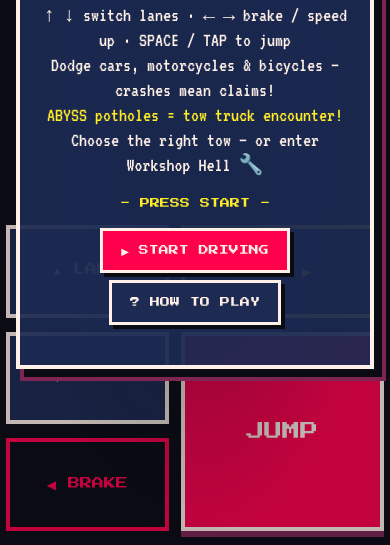
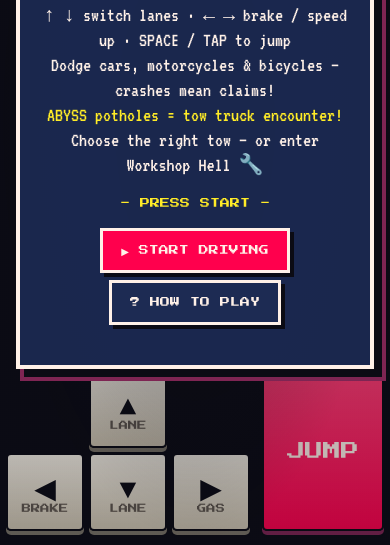
Before and after one commit to rumandsandals/pj-pothole-runner, a website built with Vite: page index.html in a window 390 px wide. Shown: the part 299-844 px from the top of the page. Built offline with nearby package versions, Linux system fonts and the light colour scheme.

Commit message:
v27: on-screen arrow-key cluster (like a keyboard) plus a wide JUMP key
Co-Authored-By: Claude Opus 5.5 <noreply@anthropic.com>

```diff
--- a/index.html
+++ b/index.html
@@ -63,12 +63,15 @@
         <button class="btn wide" id="wsEndBtn"></button>
       </section>
 
+      <!-- On-screen controls: an arrow-key cluster (like a keyboard) plus a wide JUMP key -->
       <div id="controls">
-        <button class="lane-btn pedal" id="brakeBtn" data-text="brakeButton"></button>
-        <button class="lane-btn" id="laneUpBtn" data-text="laneUpButton"></button>
+        <div class="dpad">
+          <button class="key" id="laneUpBtn" data-text="laneUpButton" aria-label="Lane up"></button>
+          <button class="key pedal" id="brakeBtn" data-text="brakeButton" aria-label="Brake (hold)"></button>
+          <button class="key" id="laneDownBtn" data-text="laneDownButton" aria-label="Lane down"></button>
+          <button class="key pedal" id="gasBtn" data-text="gasButton" aria-label="Gas (hold)"></button>
+        </div>
         <button id="jumpBtn" data-text="jumpButton"></button>
-        <button class="lane-btn" id="laneDownBtn" data-text="laneDownButton"></button>
-        <button class="lane-btn pedal" id="gasBtn" data-text="gasButton"></button>
       </div>
       <div id="hint" data-text="controlsHint"></div>
       <div id="rotateHint" data-text="rotateHint"></div>
--- a/src/config/game.ts
+++ b/src/config/game.ts
@@ -146,7 +146,7 @@ export const ANIMATION = {
 export const LAYOUT = {
   maxWidth: 1600, // the game never grows wider than this (px)
   minWidth: 280,
-  reservedHeight: 200, // room for the title, HUD and jump button (computer / tablet)
+  reservedHeight: 250, // room for the title, HUD and the arrow keys (computer / tablet)
 
   // Phone held sideways: the road fills the screen, buttons sit on top of it.
   // Used when the screen is wider than tall and no taller than this.
--- a/src/config/text.ts
+++ b/src/config/text.ts
@@ -89,11 +89,12 @@ export const TEXT = {
   musicOff: 'MUSIC',
 
   jumpButton: 'JUMP',
-  controlsHint: '↑ ↓ LANES · HOLD A / D BRAKE · GAS · SPACE JUMP · F FULL SCREEN',
-  laneUpButton: '▲ LANE',
-  laneDownButton: '▼ LANE',
-  brakeButton: '◀ BRAKE',
-  gasButton: 'GAS ▶',
+  controlsHint: 'ARROW KEYS OR W A S D · ↑ ↓ LANE · HOLD ← BRAKE · HOLD → GAS · SPACE JUMP · F FULL SCREEN',
+  // The arrow-key cluster (a small label sits under each arrow)
+  laneUpButton: '▲<small>LANE</small>',
+  laneDownButton: '▼<small>LANE</small>',
+  brakeButton: '◀<small>BRAKE</small>',
+  gasButton: '▶<small>GAS</small>',
   fullScreenEnter: 'FULL',
   fullScreenExit: 'EXIT',
   fullScreenIphoneTip: 'iPhone: tap Share ⬆ then “Add to Home Screen” — the game then opens full screen like an app.',
--- a/src/style.css
+++ b/src/style.css
@@ -157,35 +157,65 @@ canvas { display: block; image-rendering: pixelated; }
 #bannerTitle { font: calc(9px * var(--ui-scale)) var(--font-arcade); color: var(--heading); animation: blink 1s steps(2) infinite; }
 #bannerText { font-size: calc(18px * var(--ui-scale)); color: var(--text-soft); margin-top: 4px; }
 
-#controls { display: flex; gap: 10px; align-items: center; margin-top: 18px; flex-shrink: 0; }
-.lane-btn {
-  padding: 12px 14px;
-  background: var(--navy);
-  color: var(--white);
-  border: 4px solid var(--white);
-  box-shadow: 0 6px 0 var(--black);
-  font: calc(9px * var(--ui-scale)) var(--font-arcade);
-  cursor: pointer;
-  touch-action: manipulation;
-}
-.lane-btn:active, .lane-btn.held { transform: translateY(4px); box-shadow: 0 2px 0 var(--black); }
-/* BRAKE / GAS: hold-down pedals */
-.pedal { background: var(--black); border-color: var(--yellow); color: var(--yellow); }
-#brakeBtn { border-color: var(--red); color: var(--red); }
-.pedal.held { background: var(--yellow); color: var(--black); }
-#brakeBtn.held { background: var(--red); color: var(--white); }
-#jumpBtn {
-  padding: 14px 44px;
-  background: var(--button-bg);
-  color: var(--button-text);
-  border: 4px solid var(--white);
-  box-shadow: 0 6px 0 var(--plum);
-  font: calc(12px * var(--ui-scale)) var(--font-arcade);
-  cursor: pointer;
-  touch-action: manipulation;
+/* ── On-screen controls: an arrow-key cluster laid out like a keyboard, plus a wide JUMP key ── */
+#controls {
+  --key: clamp(40px, calc(36px * var(--ui-scale)), 54px); /* size of one arrow key */
+  display: flex;
+  gap: calc(28px * var(--ui-scale));
+  align-items: flex-end;
+  justify-content: center;
+  margin-top: 18px;
   flex-shrink: 0;
 }
-#jumpBtn:active { transform: translateY(4px); box-shadow: 0 2px 0 var(--plum); }
+/* Inverted T:   [▲]
+              [◀][▼][▶]   */
+.dpad {
+  display: grid;
+  grid-template-columns: repeat(3, var(--key));
+  grid-template-rows: repeat(2, var(--key));
+  gap: 5px;
+}
+#laneUpBtn { grid-area: 1 / 2; }
+#brakeBtn { grid-area: 2 / 1; }
+#laneDownBtn { grid-area: 2 / 2; }
+#gasBtn { grid-area: 2 / 3; }
+/* Keycaps: light, rounded, with a chunky base that presses down */
+.key {
+  display: flex;
+  flex-direction: column;
+  align-items: center;
+  justify-content: center;
+  background: linear-gradient(#f6f1e6, #cfc6b2);
+  color: var(--black);
+  border: 2px solid var(--black);
+  border-radius: 5px;
+  box-shadow: 0 4px 0 #7a7468, 0 6px 0 var(--black);
+  font: calc(var(--key) * 0.36) / 1 var(--font-arcade); /* the arrow scales with the key */
+  cursor: pointer;
+  touch-action: none;
+  user-select: none;
+  -webkit-user-select: none;
+}
+.key small { font-size: max(6px, calc(var(--key) * 0.12)); margin-top: calc(var(--key) * 0.08); color: var(--grey); letter-spacing: 0; }
+.key:active, .key.held { transform: translateY(4px); box-shadow: 0 0 0 #7a7468, 0 2px 0 var(--black); }
+#brakeBtn.held { background: var(--red); color: var(--white); }
+#brakeBtn.held small { color: var(--white); }
+#gasBtn.held { background: var(--yellow); }
+/* JUMP: a wide red key, like a spacebar */
+#jumpBtn {
+  width: calc(var(--key) * 3.2);
+  height: var(--key);
+  background: linear-gradient(#ff3d74, var(--button-bg));
+  color: var(--button-text);
+  border: 2px solid var(--black);
+  border-radius: 5px;
+  box-shadow: 0 4px 0 var(--plum), 0 6px 0 var(--black);
+  font: calc(var(--key) * 0.3) var(--font-arcade);
+  cursor: pointer;
+  touch-action: none;
+  flex-shrink: 0;
+}
+#jumpBtn:active { transform: translateY(4px); box-shadow: 0 0 0 var(--plum), 0 2px 0 var(--black); }
 #hint { font: 7px var(--font-arcade); color: var(--grey); margin-top: 12px; }
 #rotateHint { display: none; font-size: 18px; color: var(--text-soft); margin-top: 8px; text-align: center; }
 
@@ -303,7 +333,7 @@ canvas { display: block; image-rendering: pixelated; }
 .btn.sec { background: var(--button-sec-bg); }
 .btn.bad { background: var(--button-bad-bg); }
 .btn.wide { width: 100%; padding: 14px; margin: 0; }
-.btn:focus-visible, .ws-choice:focus-visible, #jumpBtn:focus-visible { outline: 3px solid var(--yellow); outline-offset: 3px; }
+.btn:focus-visible, .ws-choice:focus-visible, #jumpBtn:focus-visible, .key:focus-visible { outline: 3px solid var(--yellow); outline-offset: 3px; }
 
 /* Tow truck cards */
 .tow-card {
@@ -405,25 +435,15 @@ body[data-layout='sideways'] #controls {
   z-index: 5;
   pointer-events: none; /* taps between the buttons still reach the road */
 }
-body[data-layout='sideways'] #controls button {
-  position: absolute;
-  pointer-events: auto;
-  opacity: 0.82;
-}
-/* Left thumb: ▲ ▼ lanes and BRAKE.  Right thumb: GAS and JUMP side by side (below the level clock). */
-body[data-layout='sideways'] .lane-btn { width: 84px; padding: 13px 0; font-size: 8px; }
-body[data-layout='sideways'] #laneUpBtn,
-body[data-layout='sideways'] #laneDownBtn,
-body[data-layout='sideways'] #brakeBtn { left: max(10px, env(safe-area-inset-left)); }
-body[data-layout='sideways'] #laneUpBtn { top: 17%; }
-body[data-layout='sideways'] #laneDownBtn { top: calc(17% + 56px); }
-body[data-layout='sideways'] #brakeBtn { top: calc(17% + 112px); }
-body[data-layout='sideways'] #gasBtn { right: calc(max(10px, env(safe-area-inset-right)) + 96px); top: 34%; padding: 18px 0; }
+/* Left thumb: the arrow cluster.  Right thumb: JUMP.  Both sit over the sky, clear of the road. */
+body[data-layout='sideways'] #controls { --key: 46px; }
+body[data-layout='sideways'] .dpad,
+body[data-layout='sideways'] #jumpBtn { position: absolute; pointer-events: auto; opacity: 0.85; top: 24%; }
+body[data-layout='sideways'] .dpad { left: max(10px, env(safe-area-inset-left)); }
 body[data-layout='sideways'] #jumpBtn {
   right: max(10px, env(safe-area-inset-right));
-  top: calc(34% - 6px);
-  width: 88px;
-  padding: 26px 0;
+  top: calc(24% + var(--key) + 5px);
+  width: 120px;
 }
 
 /* Upright: road on top, big thumb buttons filling the bottom */
@@ -440,19 +460,11 @@ body[data-layout='upright'] #controls {
   margin-top: auto; /* push the buttons down to where thumbs are */
   padding-top: 14px;
   width: 100%;
-  height: min(40vh, 320px);
-  display: grid;
-  grid-template-columns: 1fr 1.25fr;
-  grid-template-rows: 1fr 1fr 1fr;
-  gap: 14px 12px;
-  align-items: stretch;
+  --key: min(20vw, 84px);
+  justify-content: space-between;
+  gap: 12px;
 }
-body[data-layout='upright'] #laneUpBtn { grid-area: 1 / 1; }
-body[data-layout='upright'] #laneDownBtn { grid-area: 2 / 1; }
-body[data-layout='upright'] #brakeBtn { grid-area: 3 / 1; }
-body[data-layout='upright'] #gasBtn { grid-area: 1 / 2; }
-body[data-layout='upright'] #jumpBtn { grid-area: 2 / 2 / 4 / 3; padding: 0; font-size: 18px; }
-body[data-layout='upright'] .lane-btn { padding: 0; font-size: 12px; }
+body[data-layout='upright'] #jumpBtn { flex: 1; width: auto; height: calc(var(--key) * 2 + 5px); font-size: min(18px, calc(var(--key) * 0.26)); }
 
 /* Phones: hide the driving buttons while the Workshop Hell panels are open */
 body[data-layout='sideways']:has(.panel.show) #controls,
@@ -481,7 +493,7 @@ body[data-layout='sideways'] .tow-desc { font-size: 16px; }
 
 /* One-lane road (level 1): nothing to switch to, so the lane buttons are dimmed */
 body[data-lanes='1'] #laneUpBtn,
-body[data-lanes='1'] #laneDownBtn { opacity: 0.3 !important; pointer-events: none; }
+body[data-lanes='1'] #laneDownBtn { opacity: 0.35; pointer-events: none; }
 
 /* ── Pixel wipe between screens: chunky bars that close, then open ── */
 #wipe {
```
Also changed, not shown: README.md.
